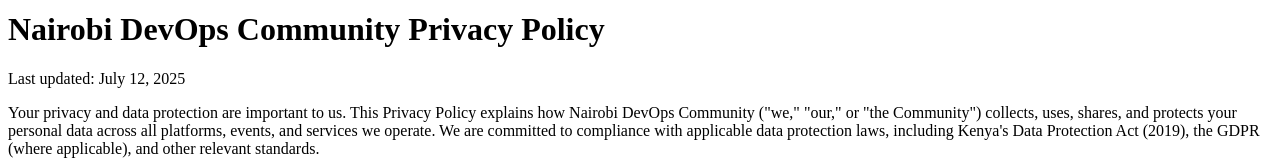
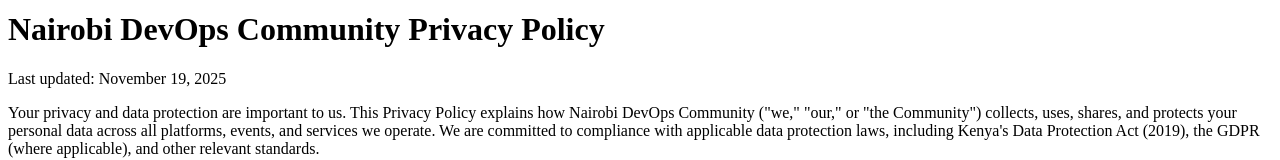
Before and after one commit to NaiDevOpsCom/ndc-redesign-website, a React (Vite) app in the folder client/: page /privacy in a window 1280 px wide. Shown: the part 384-544 px from the top of the page. Built offline with nearby package versions, Linux system fonts and the light colour scheme.

Commit message:
update: tel number updated in footer and the docs to be consistest

```diff
--- a/client/src/components/Footer.tsx
+++ b/client/src/components/Footer.tsx
@@ -44,7 +44,9 @@
             <div className="font-bold mb-2">Contact Us</div>
             <div className="flex items-center text-sm mb-2">
               <Phone className="h-4 w-4 text-[#219EBC] mr-2" />
-              <span>+254 798 654 321</span>
+              <a href="tel:+254796445130" className="hover:underline text-[#219EBC]">
+                +254 796 445130
+              </a>
             </div>
             <div className="flex items-center text-sm mb-2">
               <Mail className="h-4 w-4 text-[#219EBC] mr-2" />
--- a/client/src/docs/privacy_policy.tsx
+++ b/client/src/docs/privacy_policy.tsx
@@ -2,6 +2,19 @@
 import Footer from "@/components/Footer";
 
 export default function PrivacyPolicy() {
+    const formattedLastUpdated =
+        typeof document !== "undefined"
+            ? new Date(document.lastModified).toLocaleDateString("en-US", {
+                year: "numeric",
+                month: "long",
+                day: "numeric",
+            })
+            : new Date().toLocaleDateString("en-US", {
+                year: "numeric",
+                month: "long",
+                day: "numeric",
+            });
+
     return (
         <div className="min-h-screen bg-background">
             <Navbar />
@@ -14,7 +27,7 @@
                         Nairobi DevOps Community Privacy Policy
                     </h1>
                     <p className="text-sm text-muted-foreground mb-8 text-center">
-                        Last updated: July 12, 2025
+                        Last updated: {formattedLastUpdated}
                     </p>
                     <p className="text-lg text-muted-foreground leading-relaxed">
                         Your privacy and data protection are important to us. This Privacy Policy explains how Nairobi DevOps Community ("we," "our," or "the Community") collects, uses, shares, and protects your personal data across all platforms, events, and services we operate. We are committed to compliance with applicable data protection laws, including Kenya's Data Protection Act (2019), the GDPR (where applicable), and other relevant standards.
@@ -303,10 +316,10 @@
                             <p>
                                 <span className="font-semibold text-foreground">Phone: </span>
                                 <a
-                                    href="tel:+254713099605"
+                                    href="tel:+254796445130"
                                     className="text-primary hover:underline"
                                 >
-                                    +254 713 099 605
+                                    +254 796 445130
                                 </a>
                             </p>
                             <p>
--- a/client/src/docs/terms_and_conditions.tsx
+++ b/client/src/docs/terms_and_conditions.tsx
@@ -220,10 +220,10 @@
                             <p>
                                 <span className="font-semibold text-foreground">Phone: </span>
                                 <a
-                                    href="tel:+254713099605"
+                                    href="tel:+254796445130"
                                     className="text-primary hover:underline"
                                 >
-                                    +254 713 099 605
+                                    +254 796 445130
                                 </a>
                             </p>
                             <p>
```
